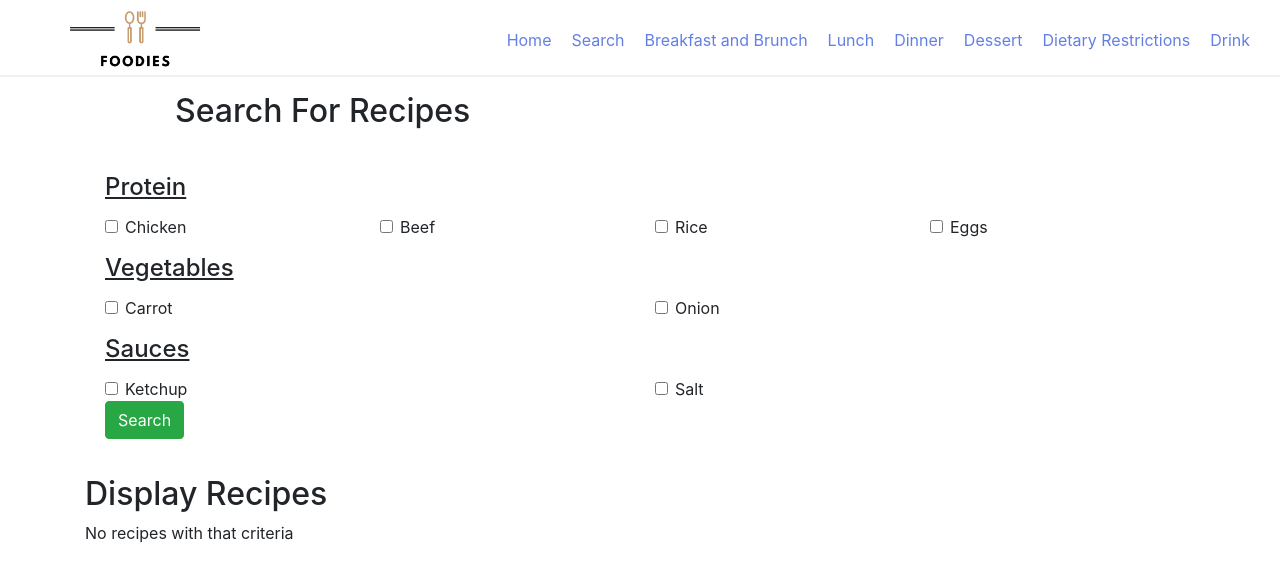
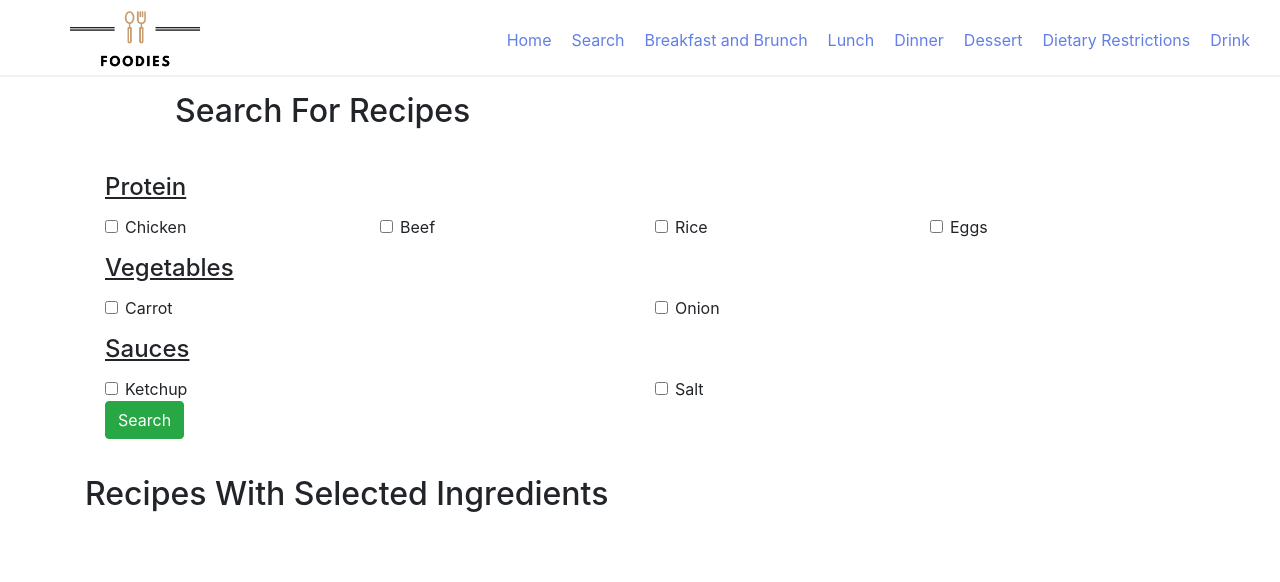
Before and after one commit to yeryndo/Foodies, a React (Create React App) app in the folder frontend/: page /search in a window 1280 px wide. Shown: the top 582 px of the page. Built offline with nearby package versions, Linux system fonts and the light colour scheme; the HTML template or start-up script is replaced by a standard one.

Commit message:
Displaying recipes

```diff
--- a/frontend/src/Components/SearchScreen.js
+++ b/frontend/src/Components/SearchScreen.js
@@ -61,15 +61,6 @@ class Search extends Component {
         }));
     }
 
-    // componentDidMount = () => {
-    //     this.onSubmit();
-    // }
-
-    // handleChange = ({ target }) => {
-    //     const {name, value} = target;
-    //     this.setState({[name]: value});
-    // }
-
     //Submit
     onSubmit = (e) => {
         e.preventDefault();
@@ -88,9 +79,6 @@ class Search extends Component {
                 const data = res.data;
                 this.setState({recipes: data});
                 console.log('Data has been received!');
-                console.log(data[0]);
-
-
             }).catch((error) => {
                 console.log(error)
                 console.log("Error receiving data");
@@ -98,15 +86,17 @@ class Search extends Component {
     }
 
     displayRecipes = (recipes) => {
-        if (recipes === undefined) return "No recipes with that criteria";
+        if (recipes === null) return "No recipes with that criteria";
 
         return recipes.map((recipe, index) => (
             <div key ={index}>
-                <h3>Selected ingredients:</h3>
+                <h3>Recipe Name:</h3>
                 <p>{recipe.name}</p>
+                <p>{recipe.calories}</p>
             </div>
         ));
     }
+
     render () {
         return (
             <Container>
@@ -228,9 +218,9 @@ class Search extends Component {
                 </div>
 
                 <div>
-                    <h2>Display Recipes</h2>
+                    <h2>Recipes With Selected Ingredients</h2>
                     <div>
-                        {this.displayRecipes(this.state.posts)}
+                        {this.displayRecipes(this.state.recipes)}
                     </div>
                 </div>
             </Container>
```
